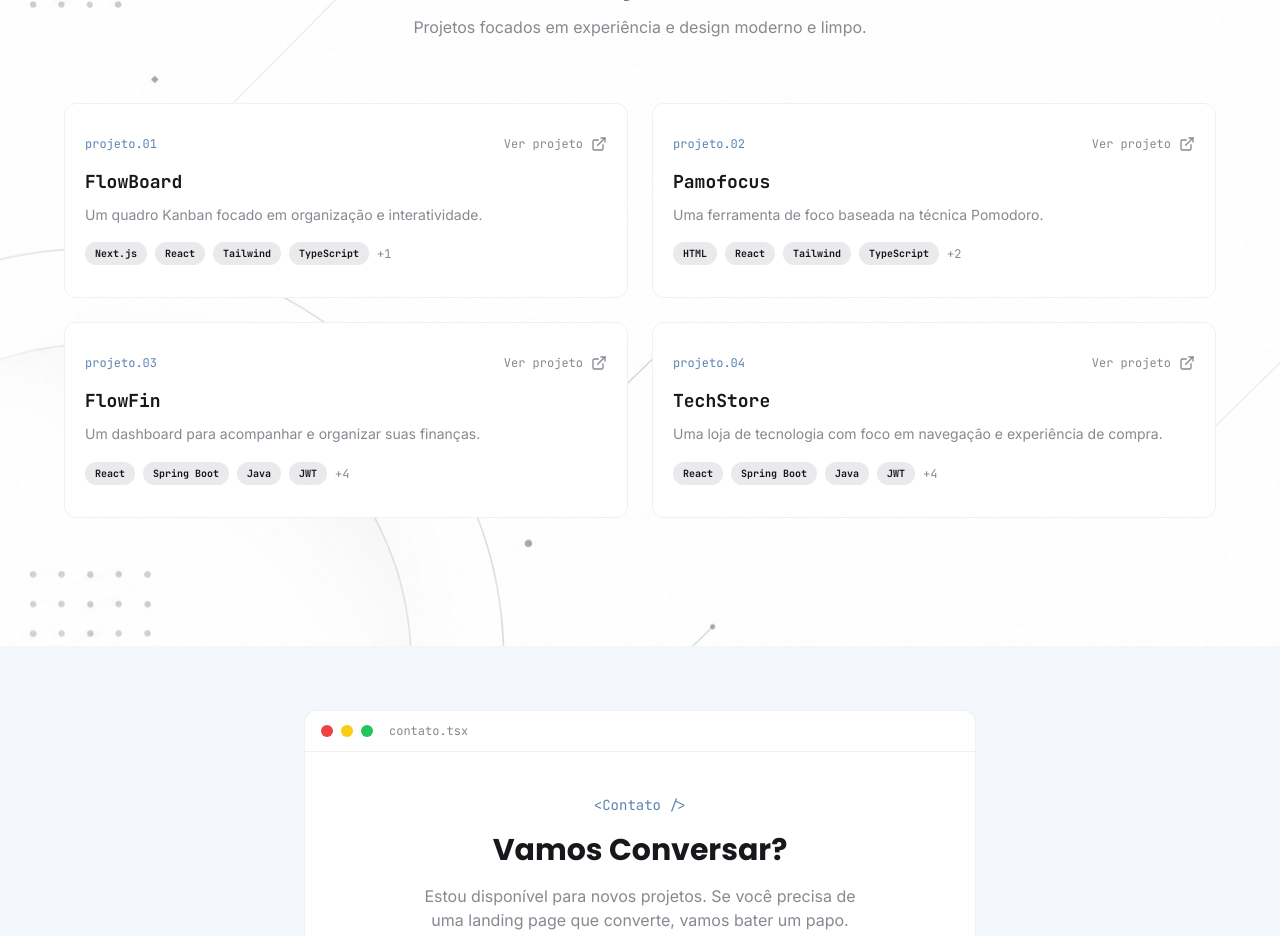
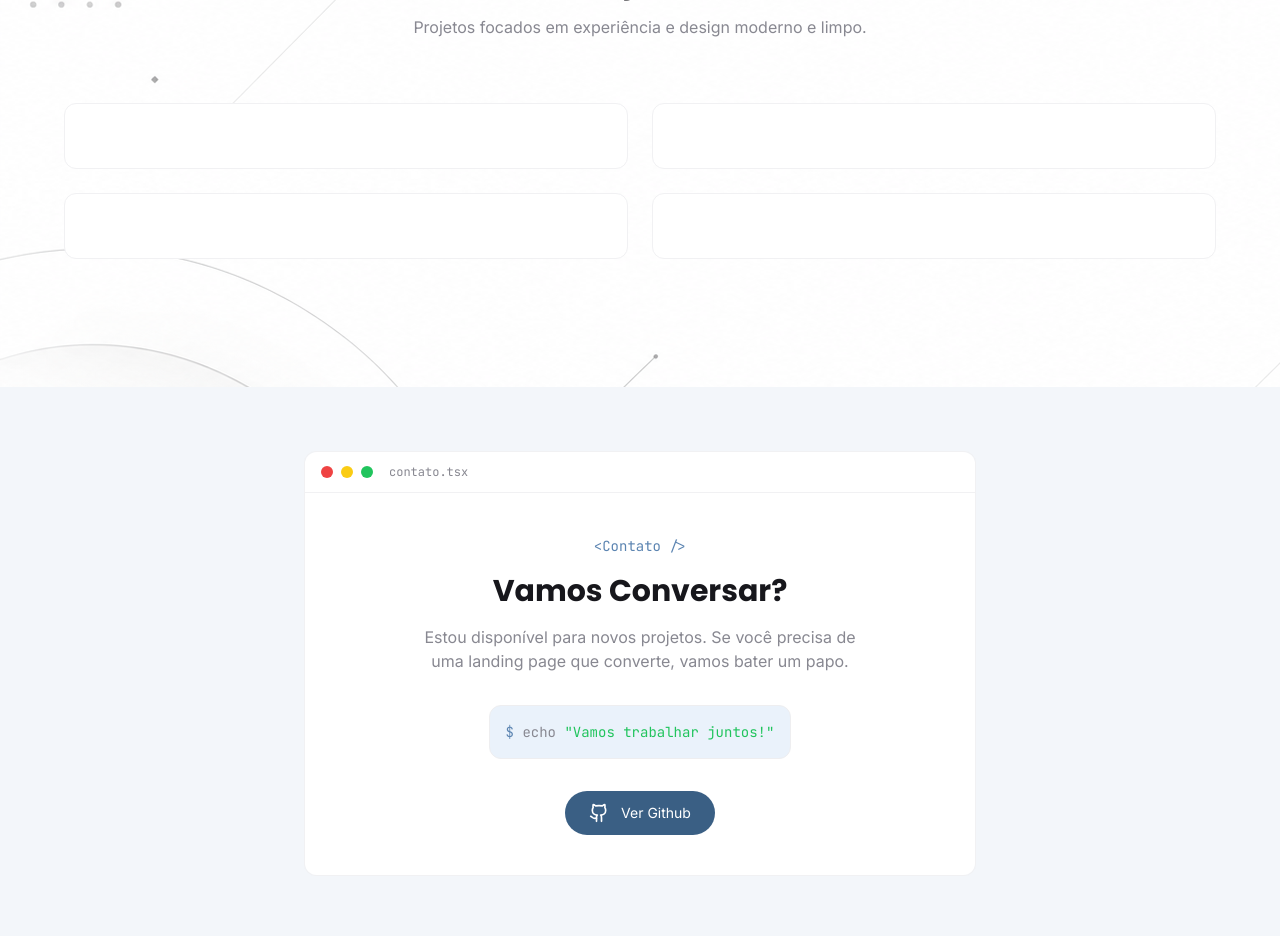
Before and after one commit to Kcode61/portfolio-kauan, a Next.js app: page / in a window 1280 px wide. Shown: the part 2460-3396 px from the top of the page. Built offline with nearby package versions, Linux system fonts and the light colour scheme.

Commit message:
updated dark mod and light mode

```diff
--- a/app/globals.css
+++ b/app/globals.css
@@ -16,3 +16,23 @@
 *::after {
   cursor: none !important;
 }
+
+::view-transition-old(root) {
+  animation: none;
+  z-index: 1;
+}
+
+::view-transition-new(root) {
+  animation: reveal 800ms ease-in-out both;
+  z-index: 2;
+}
+
+@keyframes reveal {
+  from {
+    clip-path: circle(0 at 0% 100%);
+  }
+
+  to {
+    clip-path: circle(150vmax at 0% 100%);
+  }
+}
--- a/app/layout.tsx
+++ b/app/layout.tsx
@@ -35,7 +35,12 @@ export default function RootLayout({
         cz-shortcut-listen="true"
         className={`antialiased  ${inter.variable} ${jetbrains.variable} ${poppins.variable}`}
       >
-        <ThemeProvider attribute="class" defaultTheme="system" enableSystem>
+        <ThemeProvider
+          attribute="class"
+          defaultTheme="system"
+          enableSystem
+          disableTransitionOnChange={false}
+        >
           <CustomCursor />
           {children}
         </ThemeProvider>
--- a/components/Header/index.tsx
+++ b/components/Header/index.tsx
@@ -2,7 +2,7 @@
 import { Menu, Moon, Sun, X } from "lucide-react";
 import { useTheme } from "next-themes";
 import { useEffect, useState } from "react";
-
+import { flushSync } from "react-dom";
 export function Header() {
   const [isopen, setisopen] = useState(false);
   const { theme, setTheme } = useTheme();
@@ -12,6 +12,22 @@ export function Header() {
     setMounted(true);
   }, []);
 
+  async function toggleTheme() {
+    const nextTheme = theme === "dark" ? "light" : "dark";
+
+    if (!document.startViewTransition) {
+      setTheme(nextTheme);
+      return;
+    }
+
+    const transition = document.startViewTransition(() => {
+      flushSync(() => {
+        setTheme(nextTheme);
+      });
+    });
+
+    await transition.ready;
+  }
   if (!mounted) return null;
   return (
     <>
@@ -58,7 +74,7 @@ export function Header() {
             </a>
 
             <button
-              onClick={() => setTheme(theme === "dark" ? "light" : "dark")}
+              onClick={toggleTheme}
               className="dark:text-white text-[#17171c]  p-2 rounded-full transition ease-duration-300 hover:scale-95 duration-300  hover:bg-[#E2E8F0] dark:hover:bg-[#222226] "
             >
               {theme === "dark" ? <Moon size={18} /> : <Sun size={18} />}
@@ -102,10 +118,7 @@ export function Header() {
             Contato
           </a>
 
-          <button
-            onClick={() => setTheme(theme === "dark" ? "light" : "dark")}
-            className="text-[#888891]"
-          >
+          <button onClick={toggleTheme} className="text-[#888891]">
             {theme === "dark" ? (
               <div className="flex gap-2  font-poppins text-sm font-medium  items-center">
                 <Moon size={18} className="text-[#17171c] dark:text-white" />
--- a/components/ProjectsSection/index.tsx
+++ b/components/ProjectsSection/index.tsx
@@ -120,45 +120,8 @@ export function ProjectsSection() {
               }}
               className="group flex h-full flex-col items-start gap-4 rounded-xl border border-[#F1F1F3] bg-white px-5 py-8 transition duration-300 ease-in-out hover:border-[#5B84B1]/30 dark:border-[#1B1B20] dark:bg-[#101014]"
             >
-              <div className="flex w-full items-center justify-between gap-4">
-                <span className="font-brains text-xs text-[#5B84B1]">
-                  projeto.0{project.id}
-                </span>
-                <a
-                  target="_blank"
-                  rel="noreferrer"
-                  href={project.projectLink}
-                  aria-label={`Acessar projeto ${project.projectname}`}
-                  className="inline-flex font-brains items-center gap-2 text-xs text-[#888891] transition hover:text-[#5B84B1] focus-visible:outline-2 focus-visible:outline-offset-4 focus-visible:outline-[#5B84B1] dark:text-[#a1a1aa]"
-                >
-                  Ver projeto
-                  <ExternalLink aria-hidden="true" size={16} />
-                </a>
-              </div>
-
-              <div className="space-y-2">
-                <h3 className="font-brains text-lg font-bold text-[#17171c] transition group-hover:text-[#5B84B1] dark:text-[#f2f2f2]">
-                  {project.projectname}
-                </h3>
-                <p className="font-inter text-sm leading-relaxed text-[#888891]">
-                  {project.projectDescription}
-                </p>
-              </div>
-
-              <div className="mt-auto flex flex-wrap gap-2">
-                {project.projectStack.slice(0, 4).map((stack) => (
-                  <span
-                    key={stack}
-                    className="rounded-full bg-[#EAEAEC] px-2.5 py-1 font-brains text-[10px] font-bold text-[#17171c] dark:bg-[#1A1A1F] dark:text-white"
-                  >
-                    {stack}
-                  </span>
-                ))}
-                {project.projectStack.length > 4 && (
-                  <span className="self-center font-brains text-xs text-[#888891]">
-                    +{project.projectStack.length - 4}
-                  </span>
-                )}
+              <div className="flex flex-col gap-4">
+                <div className="flex justify-between"></div>
               </div>
             </motion.article>
           ))}
```
